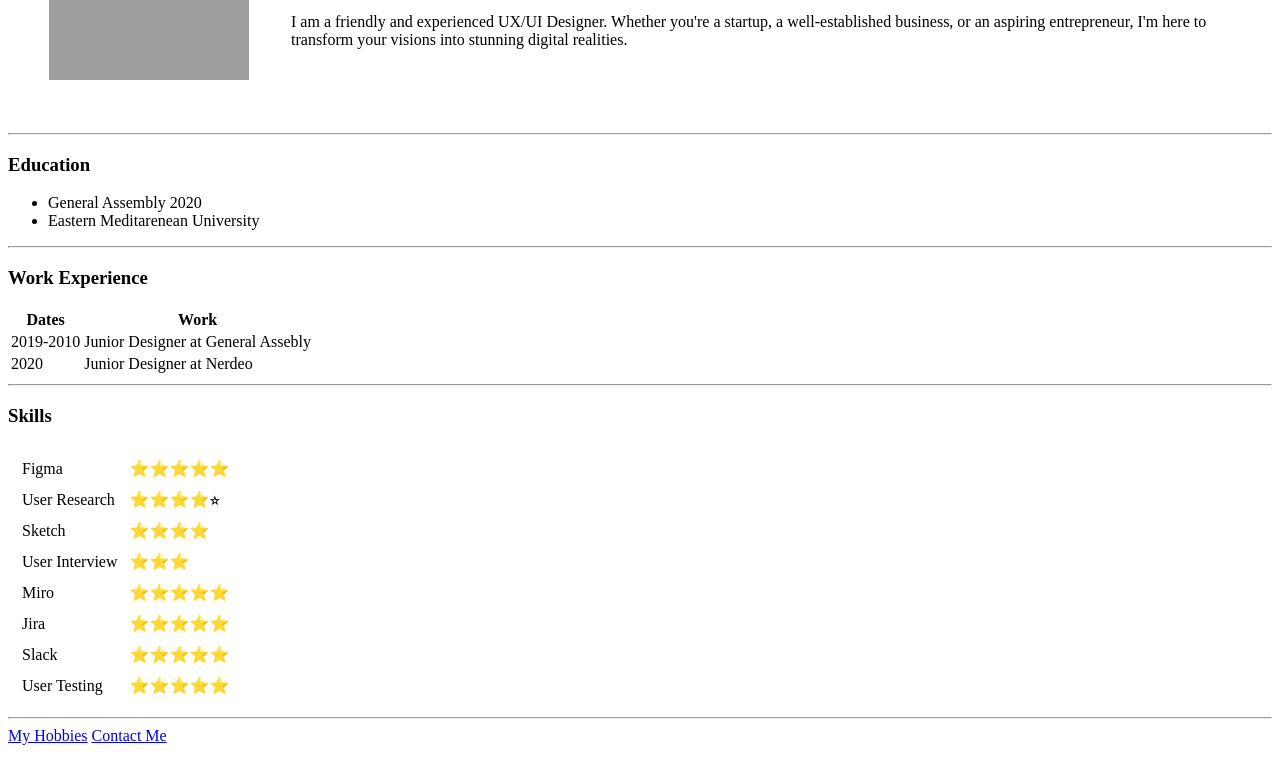
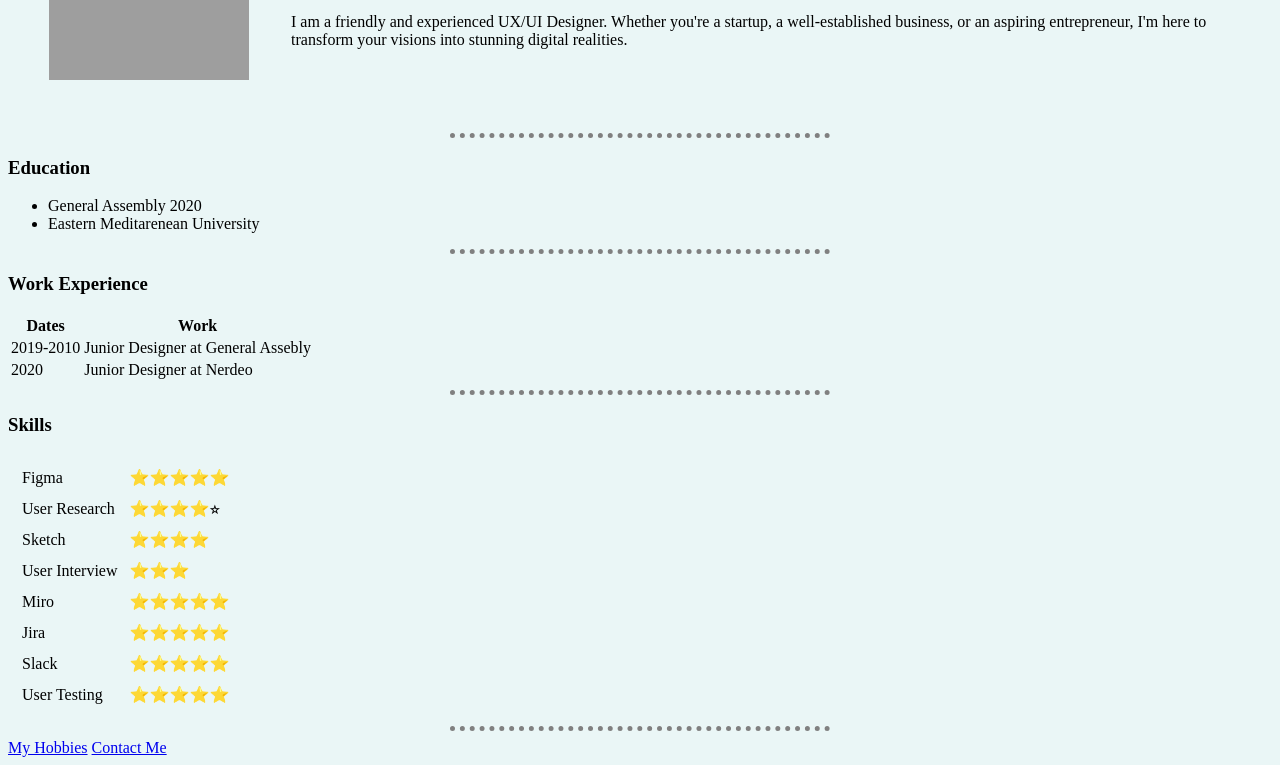
Before and after one commit to DsgnLondon/cv, a plain HTML site: page index.html in a window 1280 px wide. Shown: the part 169-934 px from the top of the page. Drawn offline with Linux system fonts and the light colour scheme; grey boxes are pictures that could not be loaded.

Commit message:
Update index.html

```diff
--- a/index.html
+++ b/index.html
@@ -2,9 +2,26 @@
 <html lang="en">
 <head>
   <meta charset="UTF-8">
-  <title> Ugur's Personal site
+  <title>Ugur's Personal site
   </title>
 </head>
+
+<style>
+
+  body {background-color: #eaf6f6;}
+
+  hr {
+      border-style: none;
+      border-top: dotted;
+      border-color: grey;
+      border-width: 5px;
+      width: 30%;s
+     }
+
+
+
+</style>
+
 <body>
   <table cellspacing="40">
     <td> <img src="image/Ugur.cpng.png" alt="Ugur profile picture" width="200" height="200"></td>
```
